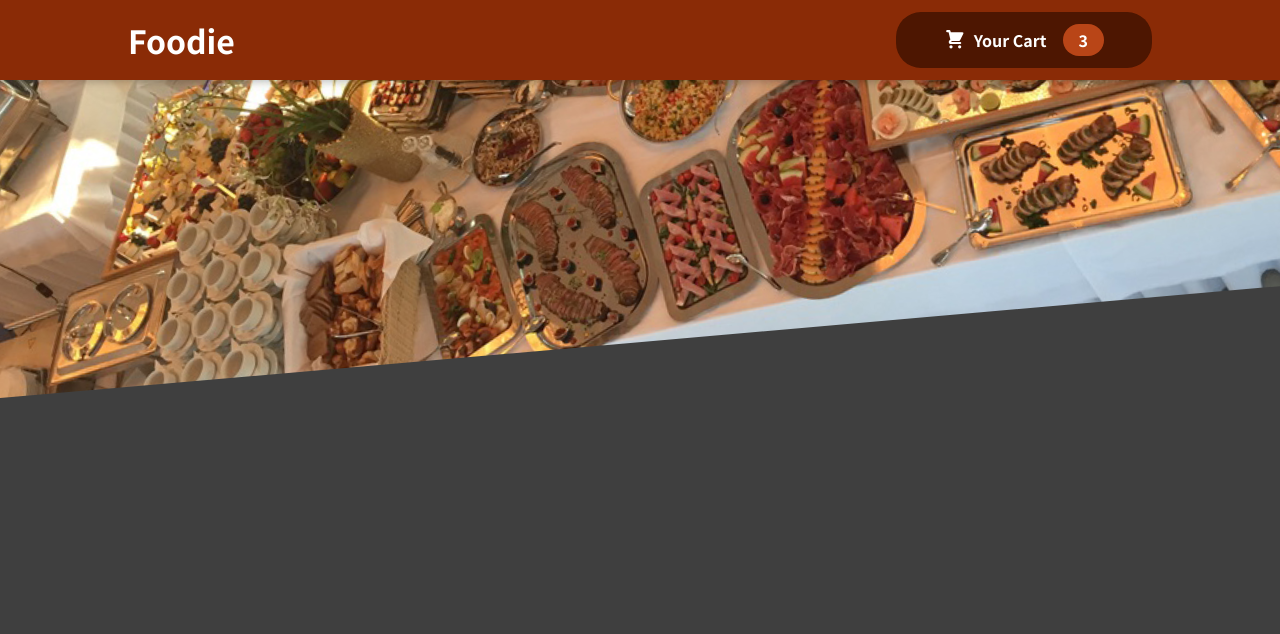
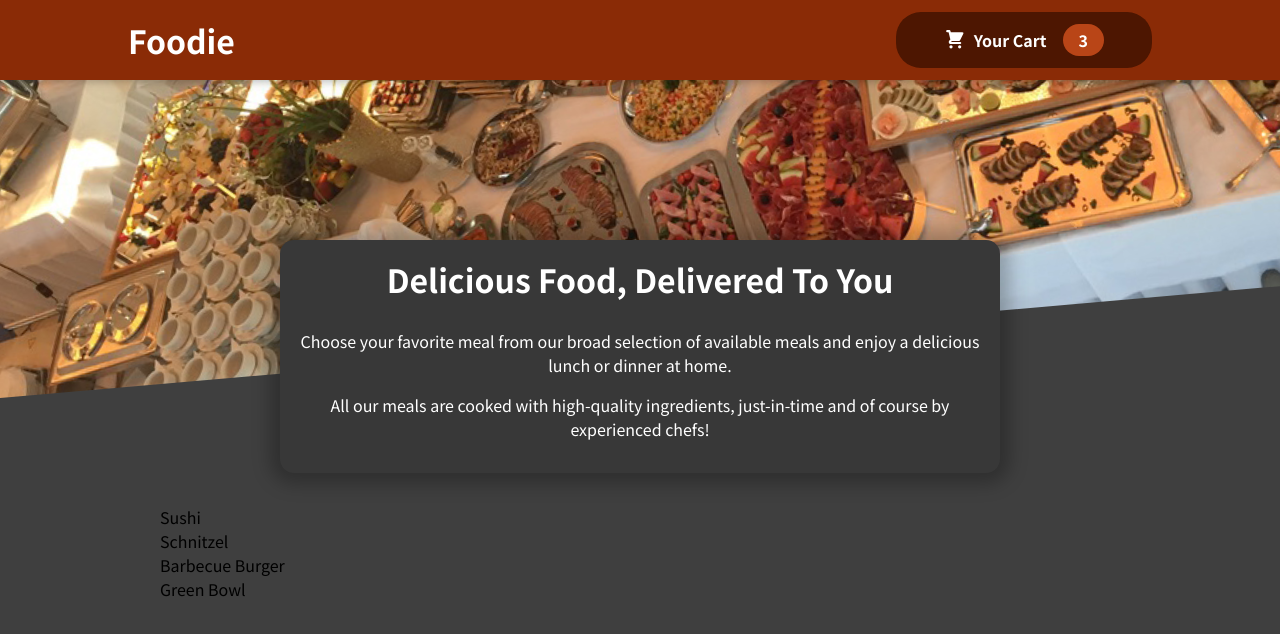
Before and after one commit to pohsienhsu/Foodie, a React (Create React App) app: page / in a window 1280 px wide. Shown: the top 634 px of the page. Built offline with nearby package versions, Linux system fonts and the light colour scheme.

Commit message:
Integrate the Meal components & add css styling

```diff
--- a/src/App.js
+++ b/src/App.js
@@ -1,10 +1,14 @@
 import React from 'react';
 import Header from "./components/Layout/Header";
+import Meals from './components/Meals/Meals';
 
 function App() {
   return (
     <React.Fragment>
       <Header />
+      <main>
+        <Meals />
+      </main>
     </React.Fragment>
   );
 }
--- a/src/components/Meals/AvailableMeals.module.css
+++ b/src/components/Meals/AvailableMeals.module.css
@@ -0,0 +1,24 @@
+.meals {
+  max-width: 60rem;
+  width: 90%;
+  margin: 2rem auto;
+  animation: meals-appear 1s ease-out forwards;
+}
+
+.meals ul {
+  list-style: none;
+  margin: 0;
+  padding: 0;
+}
+
+@keyframes meals-appear {
+  from {
+    opacity: 0;
+    transform: translateY(3rem);
+  }
+
+  to {
+    opacity: 1;
+    transform: translateY(0);
+  }
+}
--- a/src/components/Meals/Meals.js
+++ b/src/components/Meals/Meals.js
@@ -0,0 +1,15 @@
+import React from 'react';
+import MealsSummary from './MealsSummary';
+import AvailableMeals from './AvailableMeals';
+
+
+const Meals = () => {
+  return (
+    <React.Fragment>
+      <MealsSummary />
+      <AvailableMeals />
+    </React.Fragment>
+  )
+}
+
+export default Meals;
--- a/src/components/Meals/MealsSummary.module.css
+++ b/src/components/Meals/MealsSummary.module.css
@@ -0,0 +1,18 @@
+.summary {
+  text-align: center;
+  max-width: 45rem;
+  width: 90%;
+  margin: auto;
+  margin-top: -10rem;
+  position: relative;
+  background-color: #383838;
+  color: white;
+  border-radius: 14px;
+  padding: 1rem;
+  box-shadow: 0 1px 18px 10px rgba(0, 0, 0, 0.25);
+}
+
+.summary h2 {
+  font-size: 2rem;
+  margin-top: 0;
+}
```
